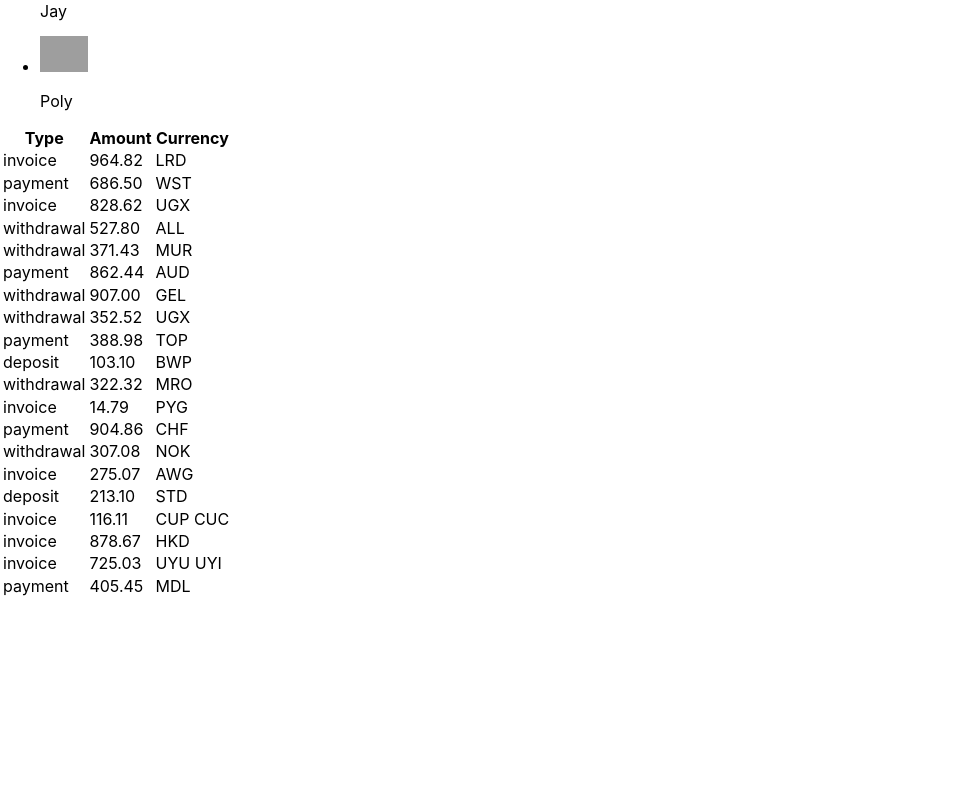
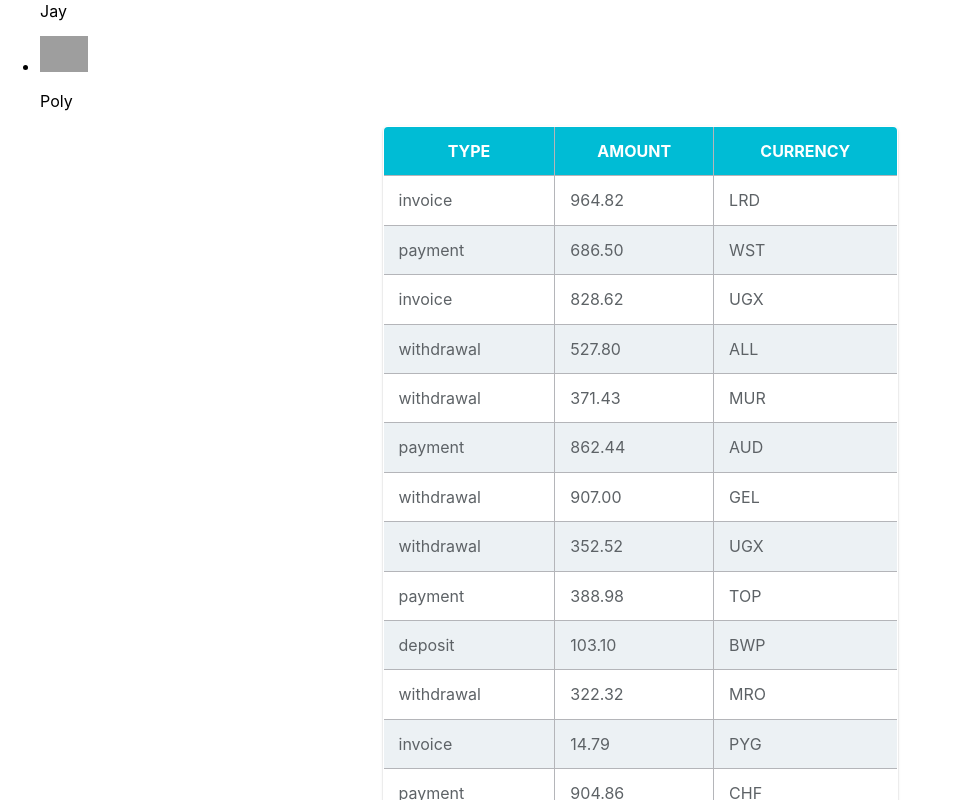
Before and after one commit to Mr-Serzh/goit-react-hw-01-components, a React (Create React App) app: page / in a window 1280 px wide. Shown: the part 1220-2020 px from the top of the page, without its empty margins (0-959 px from the left). Before the commit the page ends 1818 px from the top, so only its background shows below. Built offline with nearby package versions, Linux system fonts and the light colour scheme; grey boxes are pictures that could not be loaded.

Commit message:
finished task 4

```diff
--- a/src/components/TransactionHistory/TransactionHistory.js
+++ b/src/components/TransactionHistory/TransactionHistory.js
@@ -1,28 +1,31 @@
 import PropTypes from 'prop-types';
+import s from './TransactionHistory.module.css';
 
 export default function TransactionHistory(props) {
-    const { items } = props
+  const { items } = props;
 
   return (
-        <table className="transaction-history">
+    <table className={s.transactionHistory}>
       <thead>
-            <tr>
-            <th>Type</th>
-            <th>Amount</th>
-            <th>Currency</th>
+        <tr className={s.tableHead}>
+          <th className={s.item}>Type</th>
+          <th className={s.item}>Amount</th>
+          <th className={s.item}>Currency</th>
         </tr>
       </thead>
 
       <tbody>
-            {items.map((item) => (<tr key={item.id}>
-            <td>{item.type}</td>
-            <td>{item.amount}</td>
-            <td>{item.currency}</td>
-            </tr>))}
+        {items.map(item => (
+          <tr key={item.id} className={s.row}>
+            <td className={s.item}>{item.type}</td>
+            <td className={s.item}>{item.amount}</td>
+            <td className={s.item}>{item.currency}</td>
+          </tr>
+        ))}
       </tbody>
     </table>
-    )
-};
+  );
+}
 
 TransactionHistory.propTypes = {
   items: PropTypes.arrayOf(
--- a/src/components/TransactionHistory/TransactionHistory.module.css
+++ b/src/components/TransactionHistory/TransactionHistory.module.css
@@ -0,0 +1,40 @@
+.transactionHistory {
+  min-width: 320px;
+  color: #5d6266;
+
+  border-collapse: collapse; /*убираем пустые промежутки между ячейками */
+  border: 1px solid #b4b5b9; /* устанавливаем для таблицы внешнюю границу серого цвета толщиной 1px */
+
+  box-shadow: 0px 2px 1px rgba(0, 0, 0, 0.2), 0px 1px 1px rgba(0, 0, 0, 0.14),
+    0px 1px 3px rgba(0, 0, 0, 0.12);
+  border-radius: 5px;
+  overflow: hidden;
+
+  margin: 0 auto;
+}
+
+@media screen and (min-width: 540px) {
+  .transactionHistory {
+    min-width: 515px;
+  }
+}
+
+th,
+td {
+  border: 1px solid #b4b5b9;
+}
+
+.tableHead {
+  text-transform: uppercase;
+  background-color: #00bcd5;
+  color: #fff;
+}
+
+.row:nth-child(2n) {
+  background-color: #ecf1f4;
+  width: calc(100% / 3);
+}
+
+.item {
+  padding: 15px;
+}
```
Lines whose indentation alone changed are shown as unchanged.
